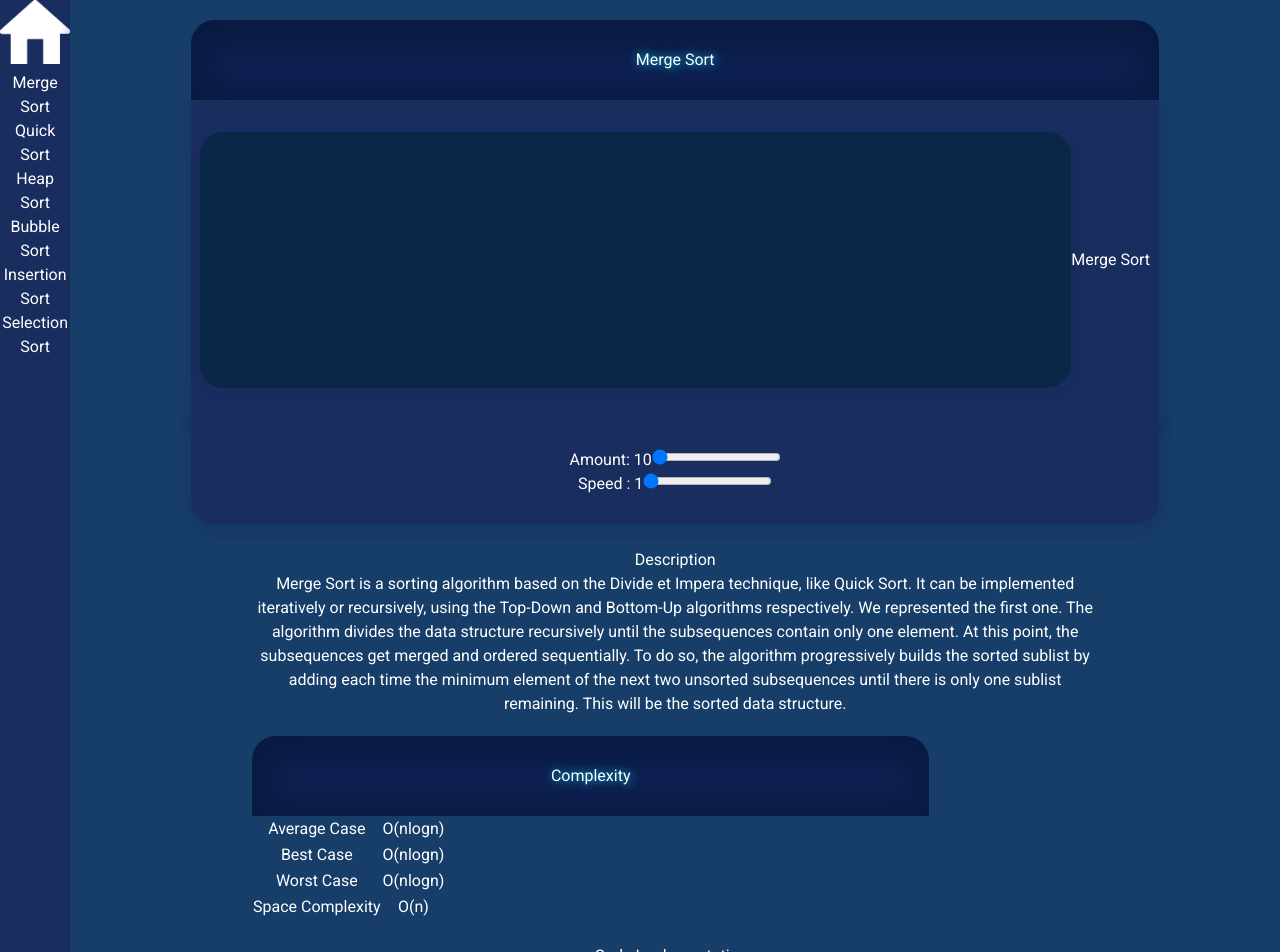
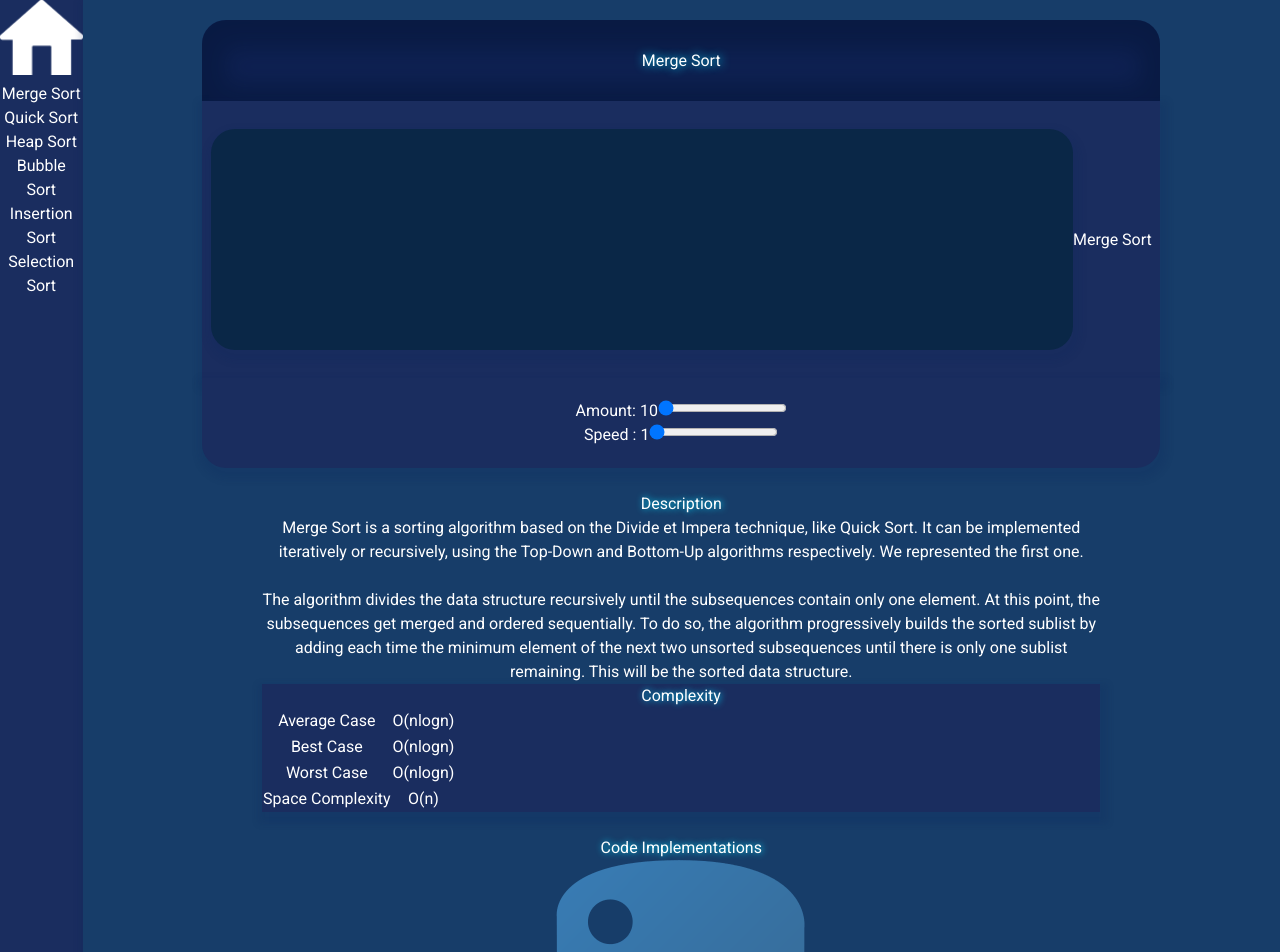
Before and after one commit to yamhokim/Sorting-Algorithm-Website, a React (Vite) app in the folder sortAlgorithmVisualizer/: page /merge-sort in a window 1280 px wide. Shown: the top 952 px of the page. Built offline with nearby package versions, Linux system fonts and the light colour scheme.

Commit message:
added additional styling and reformatted text in textBox

```diff
--- a/sortAlgorithmVisualizer/src/components/Tabs/TabsComponent.tsx
+++ b/sortAlgorithmVisualizer/src/components/Tabs/TabsComponent.tsx
@@ -4,6 +4,7 @@ import python_icon from "../../assets/images/python_icon.png";
 import cpp_icon from "../../assets/images/cpp_icon.png";
 import javascript_icon from "../../assets/images/javascript_icon.png";
 import java_icon from "../../assets/images/java_icon.png";
+import "../../index.css";
 
 const TabsComponent = ({ items }) => {
   const [selectedTab, setSelectedTab] = useState(0);
@@ -20,7 +21,7 @@ const TabsComponent = ({ items }) => {
   return (
     <>
       <div className="flex flex-col w-full">
-        <h1 className="text-4xl font-bold text-white-800 self-start ml-4 mb-4">
+        <h1 className="neontext text-4xl font-bold text-white-800 self-start ml-4 mb-4">
           Code Implementations
         </h1>
         <div className="bg-blue-600 p-1 rounded-xl flex justify-between items-center gap-x-2 font-bold text-white">
--- a/sortAlgorithmVisualizer/src/components/flipCard.tsx
+++ b/sortAlgorithmVisualizer/src/components/flipCard.tsx
@@ -12,7 +12,7 @@ const FlipCard = ({ complexities }: FlipCardProps) => {
   useEffect(() => {
     const flipTimeout = setTimeout(() => {
       setFlipped(true);
-    }, 100);
+    }, 500);
 
     return () => clearTimeout(flipTimeout);
   }, []);
@@ -21,10 +21,8 @@ const FlipCard = ({ complexities }: FlipCardProps) => {
     <div className={`w-[30%] ${flipped ? "flipped" : ""}`}>
       <div className="card">
         <div className="card-back">
-          <div
-            className={`h-[60%] bg-blue-600 text-white p-4 rounded-xl border-4 border-blue-800`}
-          >
-            <h2 className="title text-xl font-bold mb-4">Complexity</h2>
+          <div className="flipbox text-white p-4 rounded-xl">
+            <h2 className="neontext text-xl font-bold mb-4">Complexity</h2>
             <table className="w-full text-left border-separate border-spacing-y-2">
               <tbody>
                 {Object.entries(complexities).map(([key, value]) => (
--- a/sortAlgorithmVisualizer/src/components/textBox.tsx
+++ b/sortAlgorithmVisualizer/src/components/textBox.tsx
@@ -7,16 +7,24 @@ interface TextBoxProps {
   complexities: ComplexityProps;
 }
 
+function formatText(text: string) {
+  const formattedText = text.replace(/\n/g, "<br />");
+  return { __html: formattedText };
+}
+
 const TextBox = ({ text, complexities }: TextBoxProps) => {
   return (
     <>
       <div className="flex flex-col w-full">
         <div className="flex w-full gap-4 px-4 items-center">
           <div className="w-[70%]">
-            <h1 className="text-4xl font-bold text-white-800 text-left mb-4">
+            <h1 className="neontext text-4xl font-bold text-white-800 text-left mb-4">
               Description
             </h1>
-            <p className="text-left text-white-800 self-start mb-4">{text}</p>
+            <p
+              className="text-left text-lg font-bold text-white-800 self-start mb-4"
+              dangerouslySetInnerHTML={formatText(text)}
+            />
           </div>
 
           <FlipCard complexities={complexities} />
--- a/sortAlgorithmVisualizer/src/index.css
+++ b/sortAlgorithmVisualizer/src/index.css
@@ -59,7 +59,7 @@ html {
   border-radius: 24px 24px 0px 0px;
   width: 80%;
   text-shadow: rgb(0, 217, 255) 1px 0 10px;
-  height: 10vh;
+  height: 20%;
   display: flex;
   justify-content: center; /* Center content horizontally */
   align-items: center; /* Center content vertically */
@@ -95,6 +95,16 @@ html {
   align-items: flex-start;
   padding-top: 2%;
   border-radius: 1em;
+}
+
+.flipbox {
+  background-color: rgb(26, 45, 95);
+  height: 60%;
+  box-shadow: 2px 6px 6px 6px rgba(10, 38, 90, 0.151);
+}
+
+.neontext {
+  text-shadow: rgb(0, 217, 255) 1px 0 6px;
 }
 
 .codebox {
--- a/sortAlgorithmVisualizer/src/pages/sortPage.tsx
+++ b/sortAlgorithmVisualizer/src/pages/sortPage.tsx
@@ -48,7 +48,7 @@ const SortPage: React.FC<SortPageProp> = ({
         <div className="main-content">
           <div className="bar-content">
             <Header title={name} />
-            <div className="array-container bg-blue-900 shadow-inner">
+            <div className="array-container shadow-inner">
               <ArrayBar
                 name={name}
                 amountValue={amountValue}
--- a/sortAlgorithmVisualizer/src/utils/bubbleSort.ts
+++ b/sortAlgorithmVisualizer/src/utils/bubbleSort.ts
@@ -54,15 +54,13 @@ export function bubbleSort(
   }, animations.length * stepDuration + stepDuration);
 }
 
-export const bubbleSortDescription: string = `
-Bubble Sort is an iterative sorting algorithm that imitates the movement of bubbles in sparkling water. The bubbles represents the elements of the data structure.
+export const bubbleSortDescription: string = `Bubble Sort is an iterative sorting algorithm that imitates the movement of bubbles in sparkling water. The bubbles represents the elements of the data structure.
 
 The bigger bubbles reach the top faster than smaller bubbles, and this algorithm works in the same way. It iterates through the data structure and for each cycle compares the current element with the next one, swapping them if they are in the wrong order.
 
 It's a simple algorithm to implement, but not much efficient: on average, quadratic sorting algorithms with the same time complexity such as Selection Sort or Insertion Sort perform better.
 
-It has several variants to improve its performances, such as Shaker Sort, Odd Even Sort and Comb Sort.
-`;
+It has several variants to improve its performances, such as Shaker Sort, Odd Even Sort and Comb Sort.`;
 
 export const bubbleSortComplexities: ComplexityProps = {
   "Average Case": "O(n²)",
--- a/sortAlgorithmVisualizer/src/utils/heapSort.ts
+++ b/sortAlgorithmVisualizer/src/utils/heapSort.ts
@@ -15,13 +15,11 @@ export function heapSort(
   const arr = [...numarray];
 }
 
-export const heapSortDescription: string = `
-Heap Sort is an in-place iterative sorting algorithm based on auxiliary data structures called heap. It's less efficient than algorithm with the same time complexity and it's not suitable for data structures with few elements.
+export const heapSortDescription: string = `Heap Sort is an in-place iterative sorting algorithm based on auxiliary data structures called heap. It's less efficient than algorithm with the same time complexity and it's not suitable for data structures with few elements.
 
 The heap is a data structure representable as a binary tree, where each node has a value bigger or equal to its children. Consequently, the root will hold the maximum value.
 
-The data structure gets ordered to form the heap initially, and then it gets progressively reordered with an algorithm similar to Selection Sort, starting from the bigger elements.
-`;
+The data structure gets ordered to form the heap initially, and then it gets progressively reordered with an algorithm similar to Selection Sort, starting from the bigger elements.`;
 
 export const heapSortComplexities: ComplexityProps = {
   "Average Case": "O(nlogn)",
--- a/sortAlgorithmVisualizer/src/utils/insertionSort.ts
+++ b/sortAlgorithmVisualizer/src/utils/insertionSort.ts
@@ -54,11 +54,9 @@ export function insertionSort(
   }, animations.length * stepDuration + stepDuration);
 }
 
-export const insertionSortDescription: string = `
-Insertion sort is a simple sorting algorithm that builds the final sorted array one item at a time. It's less performant than advanced sorting algorithms, but it can still have some advantages: it's really easy to implement and it's efficient on small data structures almost sorted.
+export const insertionSortDescription: string = `Insertion sort is a simple sorting algorithm that builds the final sorted array one item at a time. It's less performant than advanced sorting algorithms, but it can still have some advantages: it's really easy to implement and it's efficient on small data structures almost sorted.
 
-The algorithm divides the data structure in two sublists: a sorted one, and one still to sort. Initially, the sorted sublist is made up of just one element and it gets progressively filled. For every iteration, the algorithm picks an element on the unsorted sublist and inserts it at the right place in the sorted sublist. It's available in several variants such as Gnome Sort.
-`;
+The algorithm divides the data structure in two sublists: a sorted one, and one still to sort. Initially, the sorted sublist is made up of just one element and it gets progressively filled. For every iteration, the algorithm picks an element on the unsorted sublist and inserts it at the right place in the sorted sublist. It's available in several variants such as Gnome Sort.`;
 
 export const insertionSortComplexities: ComplexityProps = {
   "Average Case": "O(n²)",
--- a/sortAlgorithmVisualizer/src/utils/mergeSort.ts
+++ b/sortAlgorithmVisualizer/src/utils/mergeSort.ts
@@ -21,11 +21,9 @@ export function mergeSort(
   }
 }
 
-export const mergeSortDescription: string = `
-Merge Sort is a sorting algorithm based on the Divide et Impera technique, like Quick Sort. It can be implemented iteratively or recursively, using the Top-Down and Bottom-Up algorithms respectively. We represented the first one.
+export const mergeSortDescription: string = `Merge Sort is a sorting algorithm based on the Divide et Impera technique, like Quick Sort. It can be implemented iteratively or recursively, using the Top-Down and Bottom-Up algorithms respectively. We represented the first one.
 
-The algorithm divides the data structure recursively until the subsequences contain only one element. At this point, the subsequences get merged and ordered sequentially. To do so, the algorithm progressively builds the sorted sublist by adding each time the minimum element of the next two unsorted subsequences until there is only one sublist remaining. This will be the sorted data structure.
-`;
+The algorithm divides the data structure recursively until the subsequences contain only one element. At this point, the subsequences get merged and ordered sequentially. To do so, the algorithm progressively builds the sorted sublist by adding each time the minimum element of the next two unsorted subsequences until there is only one sublist remaining. This will be the sorted data structure.`;
 
 export const mergeSortComplexities: ComplexityProps = {
   "Average Case": "O(nlogn)",
--- a/sortAlgorithmVisualizer/src/utils/quickSort.ts
+++ b/sortAlgorithmVisualizer/src/utils/quickSort.ts
@@ -15,13 +15,11 @@ export function quickSort(
   const arr = [...numarray];
 }
 
-export const quickSortDescription: string = `
-Quick Sort is a sorting algorithm based on splitting the data structure in smaller partitions and sort them recursively until the data structure is sorted.
+export const quickSortDescription: string = `Quick Sort is a sorting algorithm based on splitting the data structure in smaller partitions and sort them recursively until the data structure is sorted.
 
 This division in partitions is done based on an element, called pivot: all the elements bigger than the pivot get placed on the right side of the structure, the smaller ones to the left, creating two partitions. Next, this procedure gets applied recursively to the two partitions and so on.
 
-This partition technique based on the pivot is called Divide and conquer. It's a performant strategy also used by other sorting algorithms, such as Merge Sort.
-`;
+This partition technique based on the pivot is called Divide and conquer. It's a performant strategy also used by other sorting algorithms, such as Merge Sort.`;
 
 export const quickSortComplexities: ComplexityProps = {
   "Average Case": "O(nlogn)",
--- a/sortAlgorithmVisualizer/src/utils/selectionSort.ts
+++ b/sortAlgorithmVisualizer/src/utils/selectionSort.ts
@@ -76,8 +76,7 @@ export function selectionSort(
   }, animations.length * stepDuration + stepDuration);
 }
 
-export const selectionSortDescription: string = `
-Selection Sort is an iterative and in-place sorting algorithm that divides the data structure in two sublists: the ordered one, and the unordered one. The algorithm loops for all the elements of the data structure and for every cycle picks the smallest element of the unordered sublist and adds it to the sorted sublist, progressively filling it.
+export const selectionSortDescription: string = `Selection Sort is an iterative and in-place sorting algorithm that divides the data structure in two sublists: the ordered one, and the unordered one. The algorithm loops for all the elements of the data structure and for every cycle picks the smallest element of the unordered sublist and adds it to the sorted sublist, progressively filling it.
 
 It's a really simple and intuitive algorithm that does not require additional memory, but it's not really efficient on big data structures due to its quadratic time complexity.
 
```
